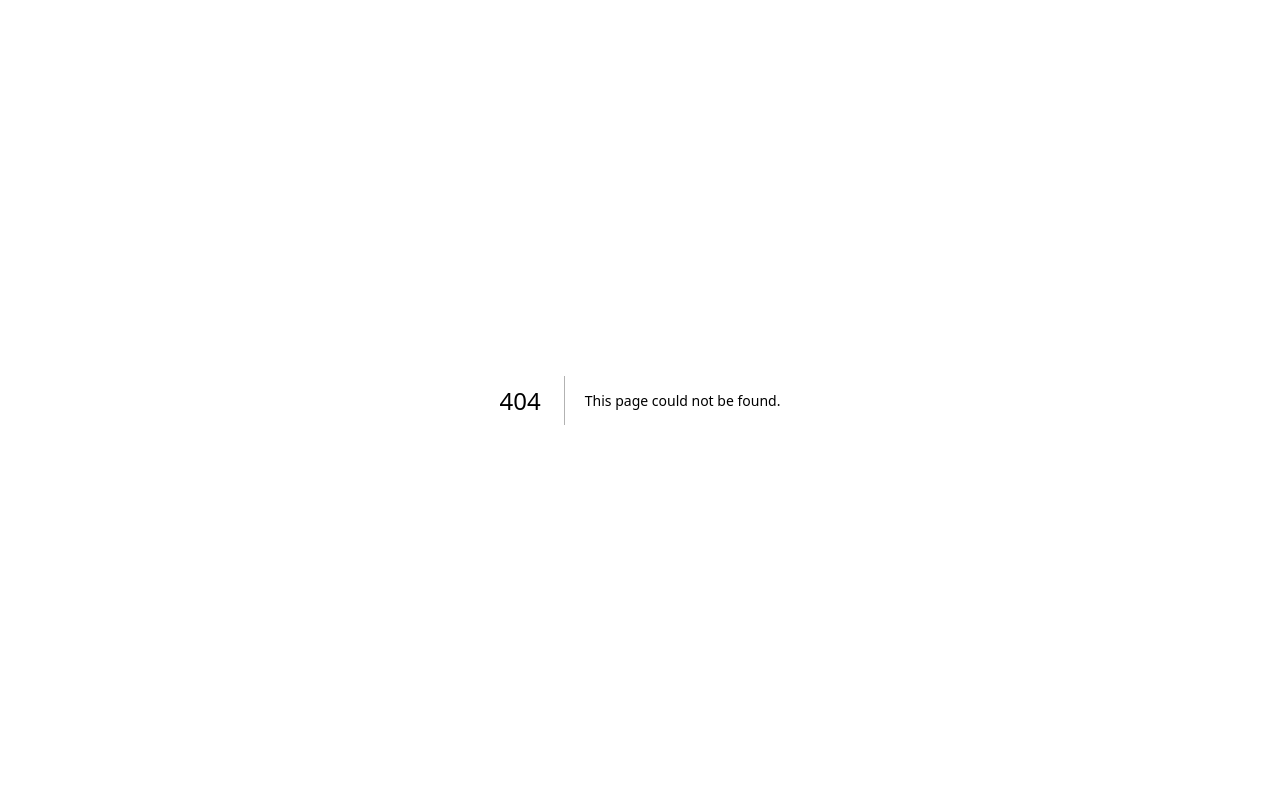
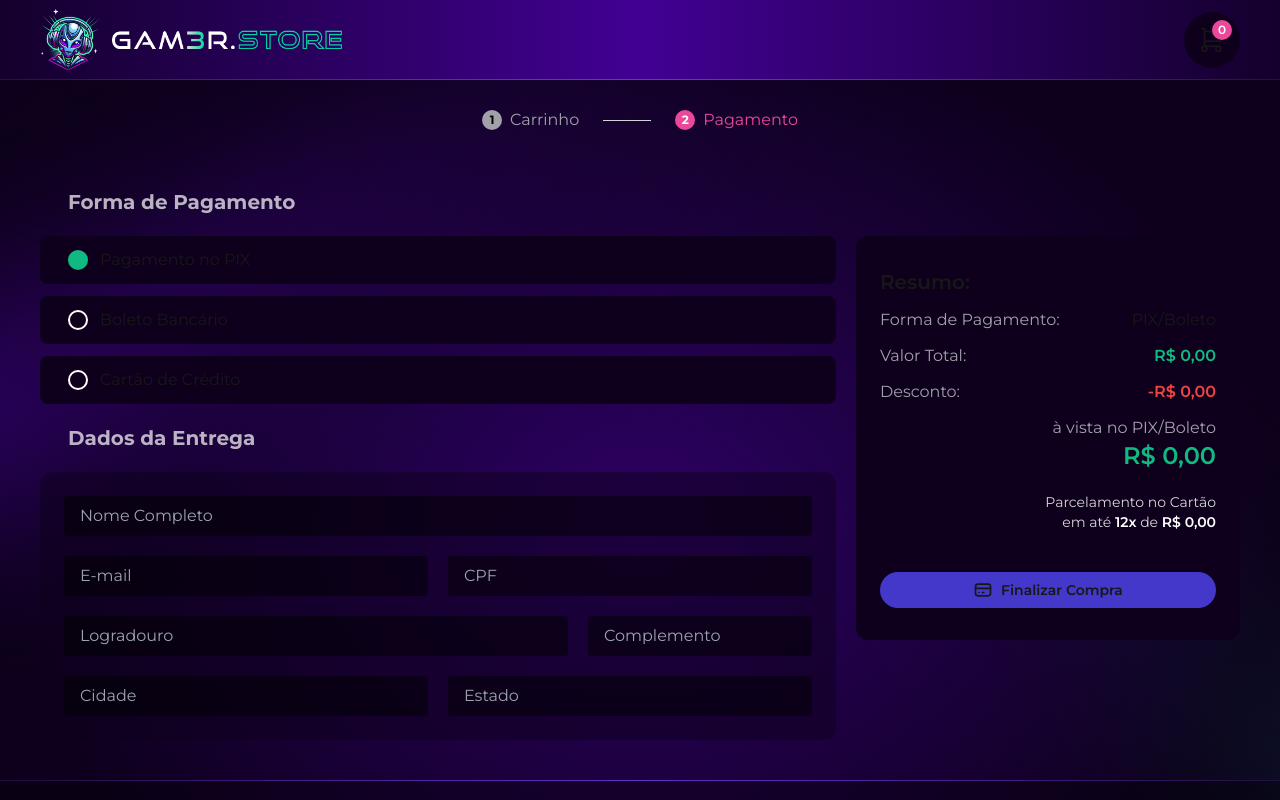
Before and after one commit to carlosviniciusbp/Gam3r_store, a Next.js app in the folder gam3r.store/apps/frontend/: page /checkout/pagamento in a window 1280 px wide. Before the commit this address had no page. Shown: the top 800 px of the page. Built offline with nearby package versions, Linux system fonts and the light colour scheme; no server answers.

Commit message:
feat: added payment page and sucess page

```diff
--- /dev/null
+++ b/gam3r.store/apps/frontend/src/app/(paginas)/checkout/pagamento/page.tsx
@@ -0,0 +1,41 @@
+"use client"
+import CabecalhoCheckout from "@/components/checkout/CabecalhoCheckout"
+import FormularioEntrega from "@/components/checkout/pagamento/FormularioEntrega"
+import ResumoPagamento from "@/components/checkout/pagamento/ResumoPagamento"
+import SelecaoFormaPagamento from "@/components/checkout/pagamento/SelecaoFormaPagamento"
+import useCarrinho from "@/data/hooks/useCarrinho"
+import usePagamento from "@/data/hooks/usePagamento"
+
+export default function Page() {
+  const { parcelamento, qtdeItens, valorTotal, valorTotalCheio } = useCarrinho()
+  const {
+    entrega,
+    formaPagamento,
+    alterarEntrega,
+    alterarFormaPagamento,
+    finalizarCompra,
+  } = usePagamento()
+
+  return (
+    <div className="container flex flex-col gap-7">
+      <CabecalhoCheckout passo="pagamento" />
+      <div className="flex gap-5">
+        <div className="flex flex-1 flex-col gap-5">
+          <SelecaoFormaPagamento
+            formaPagamento={formaPagamento}
+            formaPagamentoMudou={alterarFormaPagamento}
+          />
+          <FormularioEntrega entrega={entrega} entregaMudou={alterarEntrega} />
+        </div>
+        <ResumoPagamento
+          qtdeItens={qtdeItens}
+          valorTotal={valorTotal}
+          valorTotalCheio={valorTotalCheio}
+          parcelamento={parcelamento}
+          finalizarCompra={finalizarCompra}
+          className="mt-12"
+        />
+      </div>
+    </div>
+  )
+}
--- /dev/null
+++ b/gam3r.store/apps/frontend/src/app/(paginas)/checkout/sucesso/page.tsx
@@ -0,0 +1,22 @@
+"use client"
+import Image from "next/image"
+
+export default function Page() {
+  return (
+    <div className="container flex flex-col gap-7">
+      <div className="flex flex-col items-center justify-center gap-5 py-20">
+        <div className="relative h-72 w-72">
+          <Image src="/logo.png" alt="Sucesso" fill />
+        </div>
+        <div className="flex flex-col items-center text-center">
+          <h1 className="bg-gradient-to-r from-white to-emerald-500 bg-clip-text text-3xl font-bold text-transparent">
+            Pedido Realizado com Sucesso!
+          </h1>
+          <p className="text-zinc-500">
+            Você receberá um e-mail com os detalhes da sua compra.
+          </p>
+        </div>
+      </div>
+    </div>
+  )
+}
--- a/gam3r.store/apps/frontend/src/app/globals.css
+++ b/gam3r.store/apps/frontend/src/app/globals.css
@@ -36,4 +36,9 @@ body {
     @apply h-9 gap-2 rounded-full px-9;
     @apply text-sm font-semibold;
   }
+
+  .input {
+    @apply bg-black/50 px-4 py-2 rounded;
+    @apply outline-none focus:border border-white/20;
 }
+}
```
